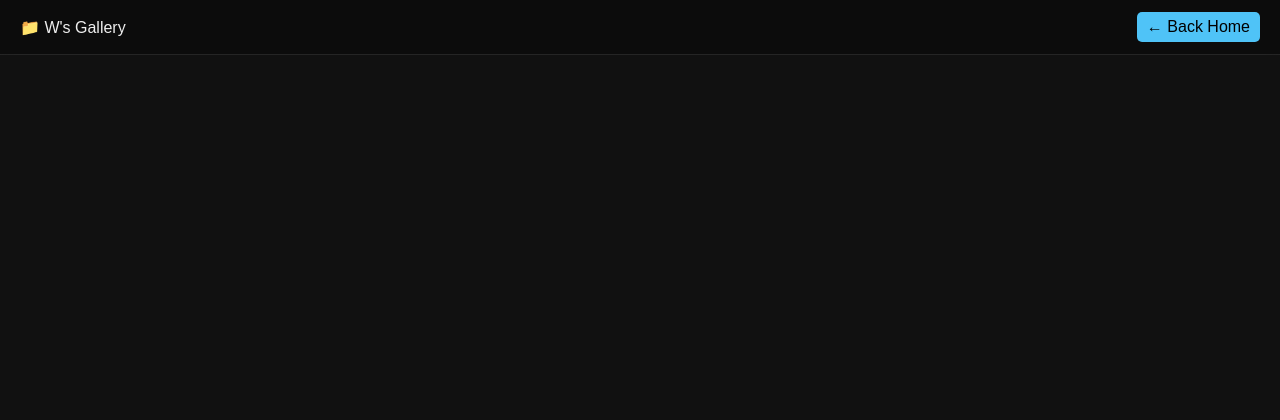
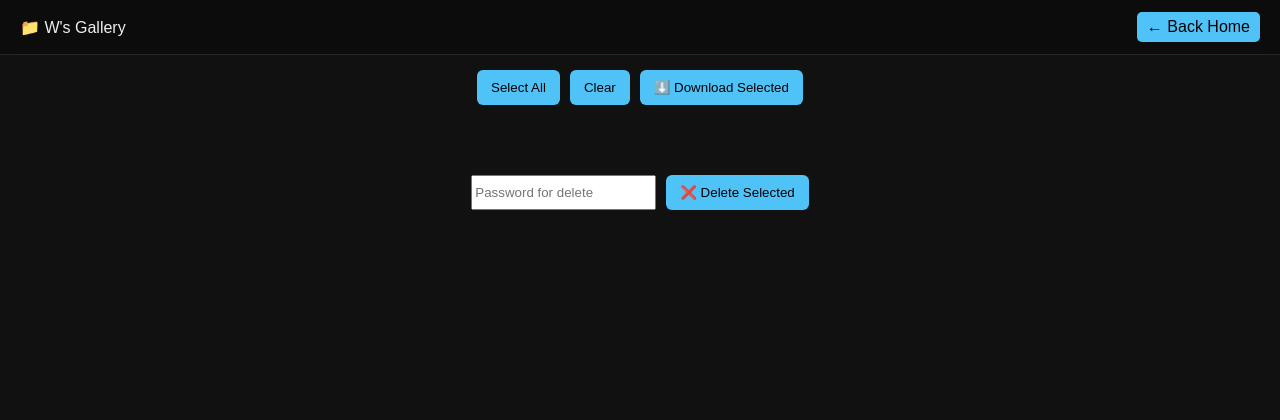
Before and after one commit to kazvee/birb_tv, a Flask app: page /gallery in a window 1280 px wide. Shown: the top 420 px of the page. Run offline with Flask 3, Linux system fonts and the light colour scheme; the visitor is signed in with stand-in values (Sample User, id 1).

Commit message:
feat(gallery): add form buttons for download and delete selected images

```diff
--- a/templates/gallery.html
+++ b/templates/gallery.html
@@ -16,6 +16,13 @@
         <a href="/" class="nav-btn">← Back Home</a>
     </div>
 
+    <form id="selectedForm" method="POST" action="/handle_selected">
+        <div class="actions">
+            <button type="button" class="btn" onclick="selectAll(true)">Select All</button>
+            <button type="button" class="btn" onclick="selectAll(false)">Clear</button>
+            <button type="submit" name="action" value="download" class="btn">⬇️ Download Selected</button>
+        </div>
+
         <div class="gallery">
             {% for img in images %}
             <div class="image-item">
@@ -25,12 +32,28 @@
             {% endfor %}
         </div>
 
+        <div class="actions">
+            <input type="password" name="password" placeholder="Password for delete">
+            <button type="button" class="btn" onclick="handleDelete()">❌ Delete Selected</button>
+        </div>
+    </form>
+
     <footer class="footer">
         <span>Made with 🩷 for 🐦 & 🐿️ frens.</span>
     </footer>
 
+    <div id="lightbox" onclick="closeLightbox()">
+        <span class="arrow" id="prev" onclick="event.stopPropagation(); prevImage();">&#10094;</span>
+        <img id="lightbox-img">
+        <span class="arrow" id="next" onclick="event.stopPropagation(); nextImage();">&#10095;</span>
+    </div>
+
     <script>
         let currentSrc = '';
+
+        function selectAll(state) {
+            document.querySelectorAll('input[name="selected"]').forEach(cb => cb.checked = state);
+        }
 
         function openLightbox(src) {
             currentSrc = src;
@@ -76,13 +99,29 @@
             if (e.key === 'ArrowRight') nextImage();
             if (e.key === 'Escape') closeLightbox();
         });
+
+        function handleDelete() {
+            const form = document.getElementById('selectedForm');
+            const formData = new FormData(form);
+            formData.set('action', 'delete');
+
+            fetch('/handle_selected', {
+                method: 'POST',
+                body: formData
+            })
+            .then(res => {
+                if (res.status === 403) {
+                    alert('❌ Missing or incorrect password! Cannot delete selected photos.');
+                } else if (res.redirected) {
+                    window.location.href = res.url;
+                }
+            })
+            .catch(err => {
+                console.error(err);
+                alert('⚠️ Something went wrong.');
+            });
+        }
     </script>
-
-    <div id="lightbox" onclick="closeLightbox()">
-        <span class="arrow" id="prev" onclick="event.stopPropagation(); prevImage();">&#10094;</span>
-        <img id="lightbox-img">
-        <span class="arrow" id="next" onclick="event.stopPropagation(); nextImage();">&#10095;</span>
-    </div>
 
 </body>
 
```
Lines whose indentation alone changed are shown as unchanged.
